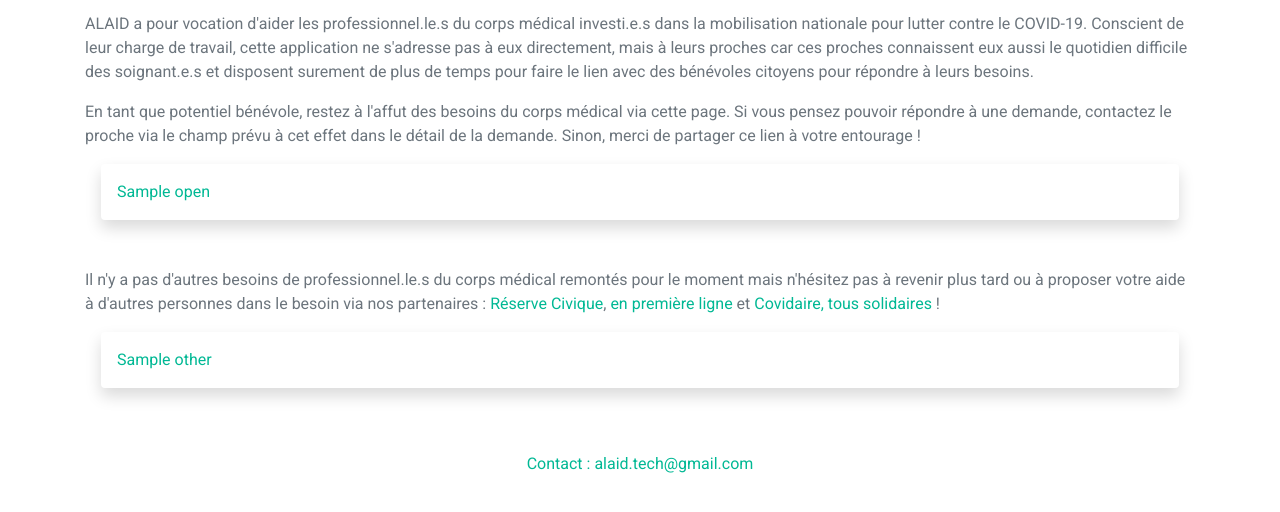
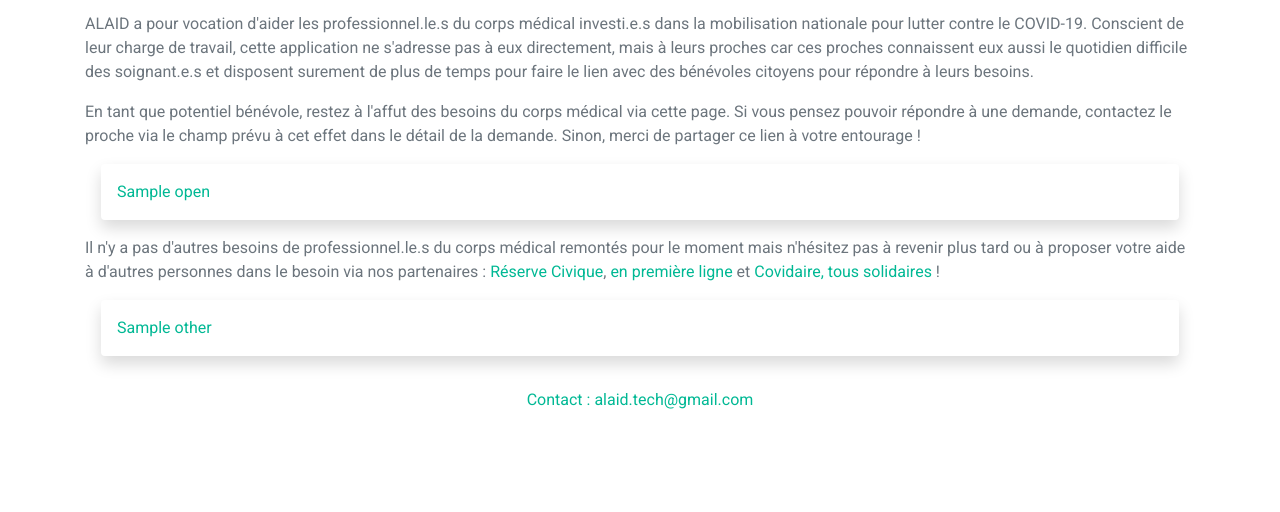
Before and after one commit to hackathoncovid19/aidonslesaidants, a Symfony app: template templates/ticket/list.html.twig in a window 1280 px wide. Shown: the part 288-800 px from the top of the page. Run offline with Twig, Linux system fonts and the light colour scheme; the template is opened without the code that fills it: most values are stand-ins (such as "Sample title", 1, 10 or a date in 2020); some libraries are stand-ins or nearby versions.

Commit message:
Diminution de l'espace entre les items
Diminution de l'espace entre les items

```diff
--- a/templates/ticket/_ticket_card.html.twig
+++ b/templates/ticket/_ticket_card.html.twig
@@ -1,4 +1,4 @@
-<div class="shadow p-3 mb-5 bg-{{ status[ticket.status].cssClass }} text-{{ status[ticket.status].cssClass }} rounded mr-3 ml-3">
+<div class="shadow p-3 mb-3 bg-{{ status[ticket.status].cssClass }} text-{{ status[ticket.status].cssClass }} rounded mr-3 ml-3">
     <a href="{{ path('ticket_view', {id: ticket.id}) }}" class="row ticket-link">
         <div class="col-8">
             <p class="my-auto">{{ ticket.title }}</p>
```
